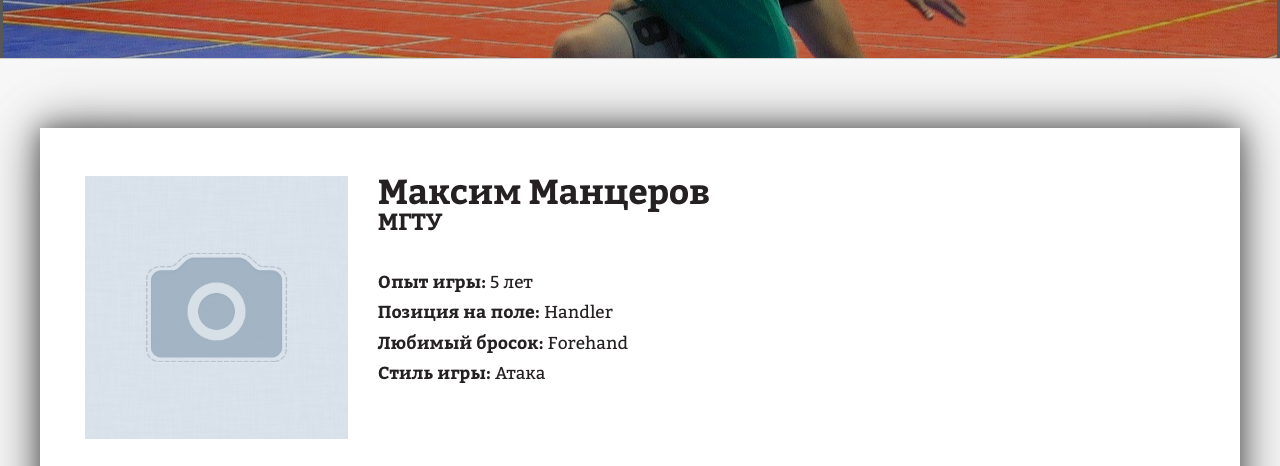
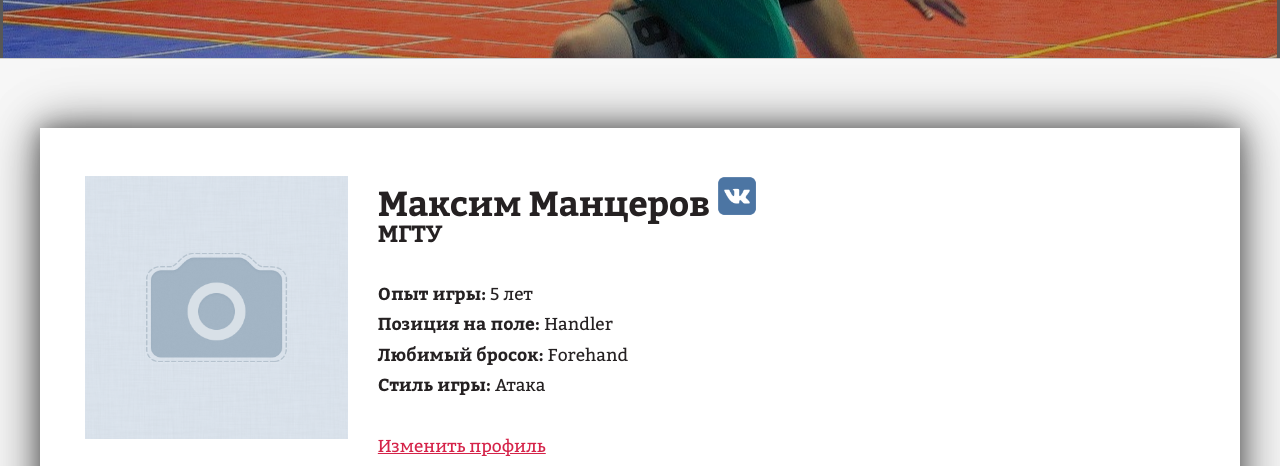
Before and after one commit to makstune/kaska_frontend, a plain HTML site: page main/playerprofile.html in a window 1280 px wide. Shown: the part 320-786 px from the top of the page. Drawn offline with nearby package versions, Linux system fonts and the light colour scheme.

Commit message:
vk button, change profile added

```diff
--- a/main/playerprofile.html
+++ b/main/playerprofile.html
@@ -61,12 +61,16 @@
 								</div>
 
 								<div class="col-md-8">
-										<h2>Максим Манцеров</h2>
-									<h3>МГТУ</h3> </br>
-								  <h4>Опыт игры: <strong>5 лет</strong></h4>
-								  <h4>Позиция на поле: <strong>Handler</strong></h4>
-								  <h4>Любимый бросок: <strong>Forehand</strong></h4>
-								  <h4>Стиль игры: <strong>Атака</strong></h4>
+									<h2>Максим Манцеров <a href="https://vk.com/makstune">
+									<img src="images/vk.png" alt="Профиль ВК" width="40" height="40" border="0">
+									</a></h2>
+									<h3>МГТУ</h3>
+									</br>
+									<h4>Опыт игры: <strong>5 лет</strong></h4>
+									<h4>Позиция на поле: <strong>Handler</strong></h4>
+								 	<h4>Любимый бросок: <strong>Forehand</strong></h4>
+								 	<h4>Стиль игры: <strong>Атака</strong></h4> </br>
+								 	<a href="new.html" target="_blank">Изменить профиль</a>
 								</div>
 
 							</div>
```
Also changed, not shown: main/images/vk.png (added).
